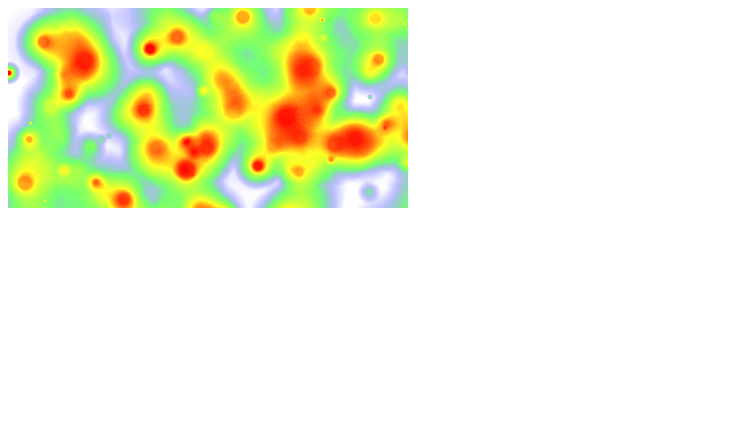
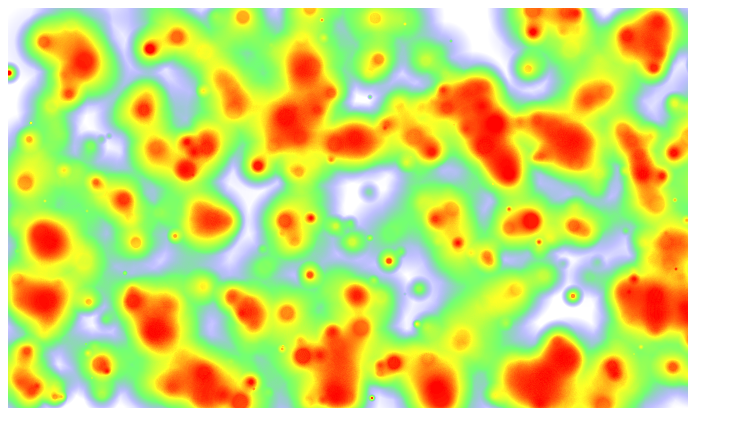
Before and after one commit to christianascone/angular-heatmap-js, a website: page demo/index.html in a window 1280 px wide. Shown: the whole page, without its empty margins (0-743 px from the left). Drawn offline with Linux system fonts and the light colour scheme.

Commit message:
Refactoring

```diff
--- a/demo/index.html
+++ b/demo/index.html
@@ -29,8 +29,8 @@
 	<body layout="column" class="app-content">
 
 		<div layout="row" flex class="main-content" ng-app="demoApp">
-			<div ng-controller="DemoController as demoCtrl" style="width: 1080px; height: 400px;">
-				<angular-heatmap data="demoCtrl.heatmapData"></angular-heatmap>
+			<div ng-controller="DemoController as demoCtrl" style="width: 680px; height: 400px;">
+				<angular-heatmap heatmap-data="demoCtrl.heatmapData"></angular-heatmap>
 			</div>
 		</div>
 		<!-- IE10 viewport hack for Surface/desktop Windows 8 bug -->
--- a/src/angular-heatmap.js
+++ b/src/angular-heatmap.js
@@ -1,53 +1,36 @@
 angular.module('angular-heatmap-js', []);
 
 angular.module('angular-heatmap-js')
-.controller('AngularHeatmapCtrl', function ($scope) {
+  .controller('angularHeatmapController', function($scope) {
+    var ctrl = this;
 
-           // now generate some random data
-            var points = [];
-            var max = 0;
+    ctrl.init = function() {
+      var div = document.getElementById("angular-heatmap-js-container");
 
-            var div = document.getElementById("angular-heatmap-js-container");
-            var width = div.style.width;
-            var height = div.style.height;
-            var len = 200;
+      // Set container style
+      var width = "100%";
+      var height = "100%";
+      div.style.width = width;
+      div.style.height = height;
 
-            while (len--) {
-                var val = Math.floor(Math.random()*100);
-                max = Math.max(max, val);
-                var point = {
-                    x: Math.floor(Math.random()*width),
-                    y: Math.floor(Math.random()*height),
-                    value: val
-                };
-                points.push(point);
+      // New instance for heatmap with div as container
+      ctrl.heatmapInstance = h337.create({
+        container: div
+      });
+      // Using bind data for heatmap init
+      ctrl.heatmapInstance.setData(ctrl.heatmapData);
     }
-            // heatmap data format
-            $scope.passed_data = {
-                max: max,
-                data: points
-            };
+    ctrl.init();
+
   })
-    .directive('angularHeatmap', function(){
+  .directive('angularHeatmap', function() {
     return {
       restrict: 'E',
-            scope: {
-                data: '='
+      bindToController: {
+        'heatmapData': '='
       },
       template: '<div id="angular-heatmap-js-container" container></div>',
-            link: function(scope, ele, attr){
-                var div = document.getElementById("angular-heatmap-js-container");
-
-                var width = "400px";
-                var height = "200px";
-
-                div.style.width = width;
-                div.style.height = height;
-                scope.heatmapInstance = h337.create({
-                  container: ele.find('div')[0]
-                });
-                scope.heatmapInstance.setData(scope.data);
-            }
-
+      controller: 'angularHeatmapController',
+      controllerAs: 'angularHeatmapCtrl'
     };
   });
```
Lines whose indentation alone changed are shown as unchanged.
